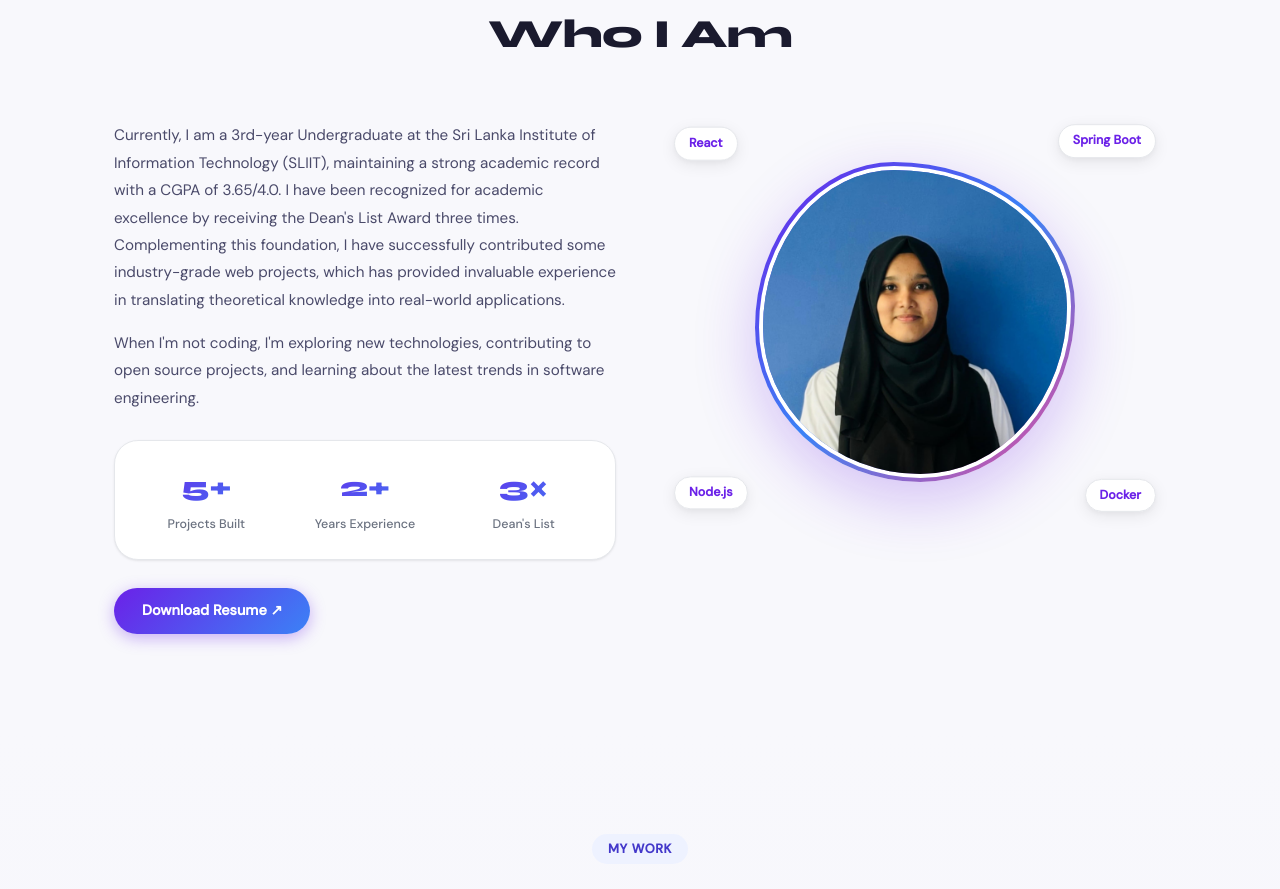
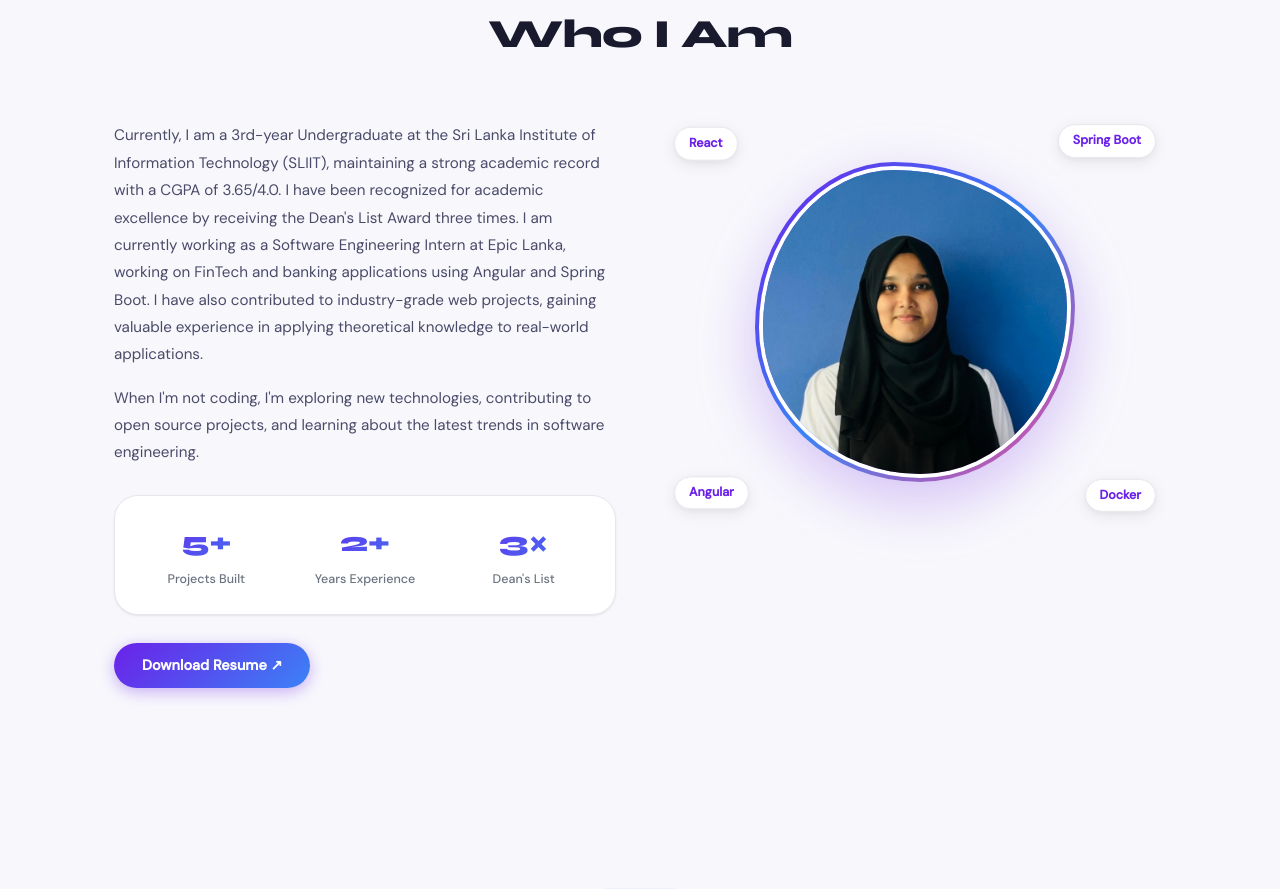
Before and after one commit to Aathi125/Aathka_Portfolio, a React (Create React App) app: page / in a window 1280 px wide. Shown: the part 940-1829 px from the top of the page. Built offline with nearby package versions, Linux system fonts and the light colour scheme.

Commit message:
Update about page

```diff
--- a/src/sections/About.js
+++ b/src/sections/About.js
@@ -16,9 +16,10 @@ export default function About() {
               Currently, I am a 3rd-year Undergraduate at the Sri Lanka Institute of Information Technology
               (SLIIT), maintaining a strong academic record with a CGPA of 3.65/4.0.
               I have been recognized for academic excellence by receiving the Dean's List Award three times.
-              Complementing this foundation, I have successfully contributed some industry-grade web projects,
-              which has provided invaluable experience in translating theoretical knowledge into
-              real-world applications.
+
+              I am currently working as a Software Engineering Intern at Epic Lanka,
+              working on FinTech and banking applications using Angular and Spring Boot.
+              I have also contributed to industry-grade web projects, gaining valuable experience in applying theoretical knowledge to real-world applications.
             </p>
             <p>
               When I'm not coding, I'm exploring new technologies, contributing to open
@@ -55,7 +56,7 @@ export default function About() {
             {/* Floating skill badges around the photo */}
             <span className="about-badge badge-1">React</span>
             <span className="about-badge badge-2">Spring Boot</span>
-            <span className="about-badge badge-3">Node.js</span>
+            <span className="about-badge badge-3">Angular</span>
             <span className="about-badge badge-4">Docker</span>
           </div>
         </div>
```
